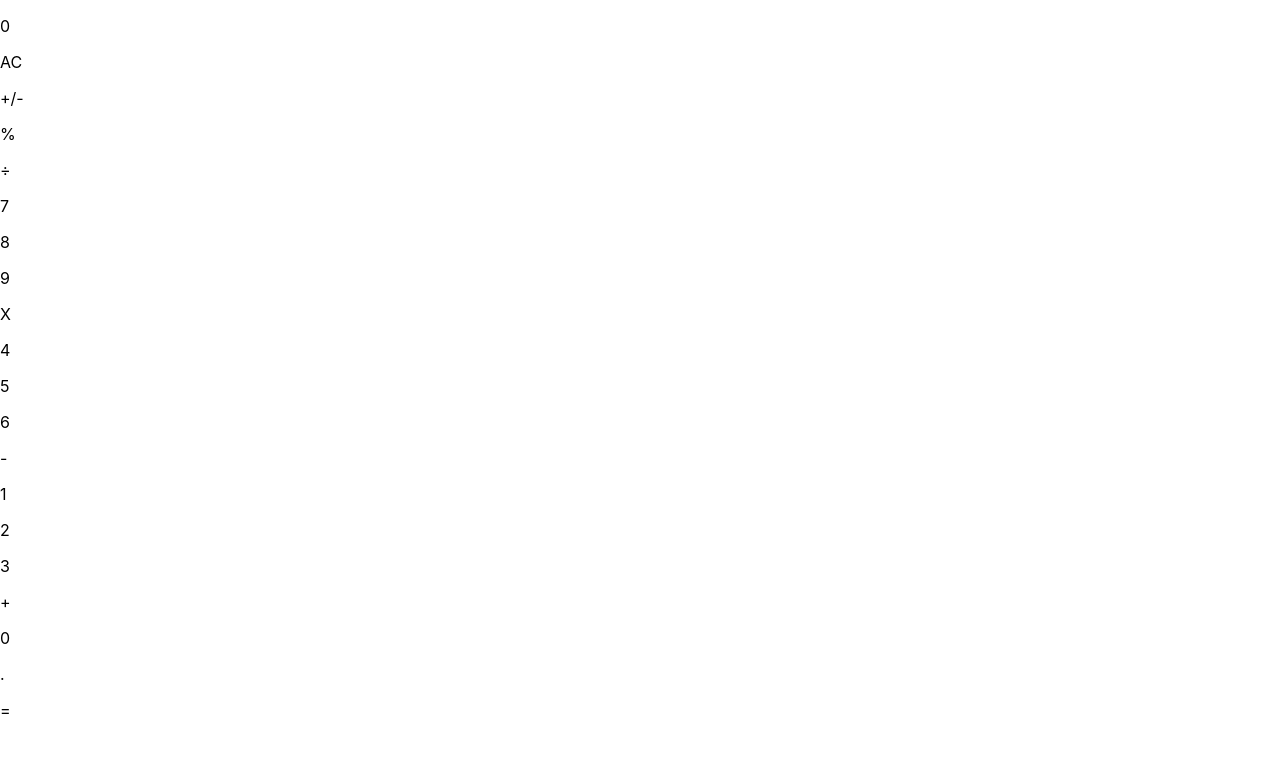
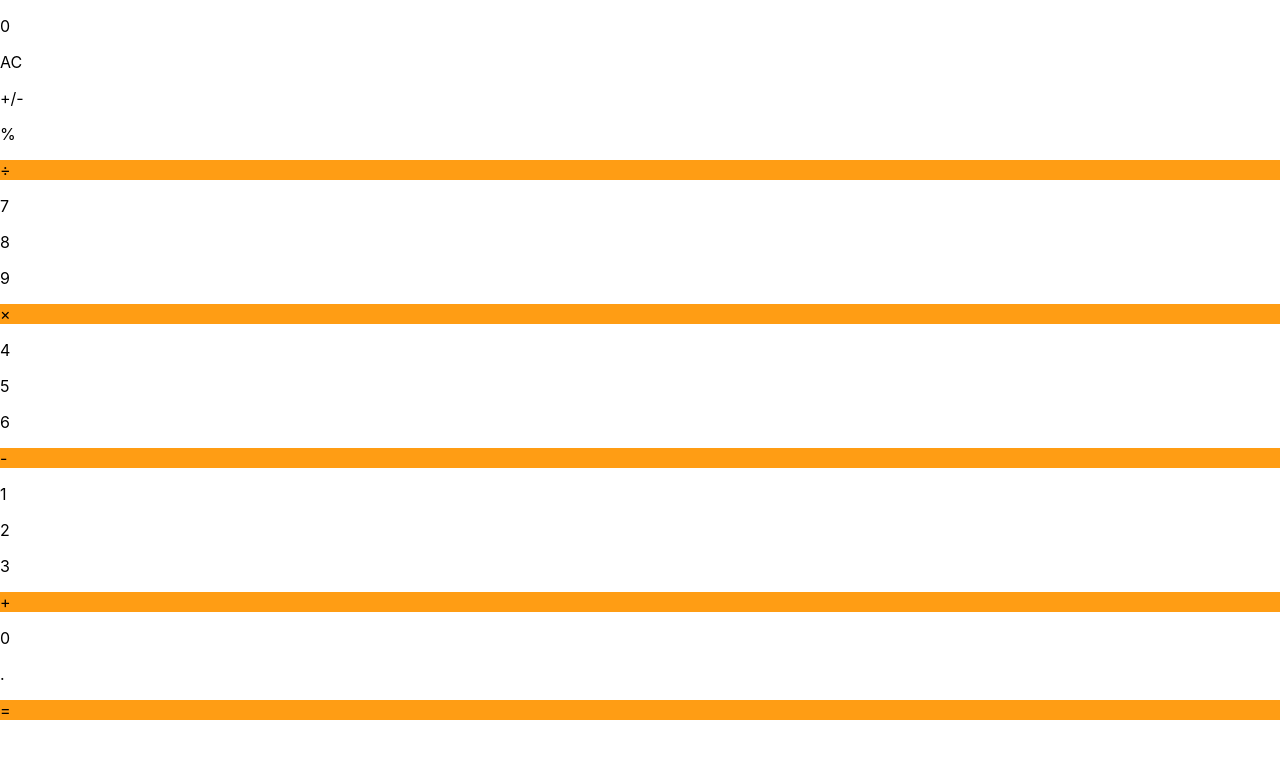
Before and after one commit to angarita-dev/react-calculator, a React (Create React App) app: page / in a window 1280 px wide. Shown: the top 758 px of the page. Built offline with nearby package versions, Linux system fonts and the light colour scheme; the HTML template or start-up script is replaced by a standard one.

Commit message:
Styled ButtonPanel component

```diff
--- a/src/components/ButtonPanel.js
+++ b/src/components/ButtonPanel.js
@@ -6,34 +6,34 @@ import Button from './Button';
 export default function ButtonPanel() {
   return (
     <div className="button-panel" id="button-panel">
-      <div id="g1-buttons">
+      <div id="g1-buttons" className="button-row">
         <Button buttonName="AC" />
         <Button buttonName="+/-" />
         <Button buttonName="%" />
-        <Button buttonName="÷" />
+        <Button buttonName="÷" backgroundColor="#ff9d14"/>
       </div>
-      <div id="g2-buttons">
+      <div id="g2-buttons" className="button-row">
         <Button buttonName="7" />
         <Button buttonName="8" />
         <Button buttonName="9" />
-        <Button buttonName="X" />
+        <Button buttonName="×" backgroundColor="#ff9d14"/>
       </div>
-      <div id="g3-buttons">
+      <div id="g3-buttons" className="button-row">
         <Button buttonName="4" />
         <Button buttonName="5" />
         <Button buttonName="6" />
-        <Button buttonName="-" />
+        <Button buttonName="-" backgroundColor="#ff9d14"/>
       </div>
-      <div id="g4-buttons">
+      <div id="g4-buttons" className="button-row">
         <Button buttonName="1" />
         <Button buttonName="2" />
         <Button buttonName="3" />
-        <Button buttonName="+" />
+        <Button buttonName="+" backgroundColor="#ff9d14"/>
       </div>
-      <div id="g5-buttons">
-        <Button buttonName="0" />
+      <div id="g5-buttons" className="button-row">
+        <Button buttonName="0" wide={true} />
         <Button buttonName="." />
-        <Button buttonName="=" />
+        <Button buttonName="=" backgroundColor="#ff9d14"/>
       </div>
     </div>
   );
```
Also changed, not shown: src/styles/components/ButtonPanel.scss (added, +14 -0 lines).
